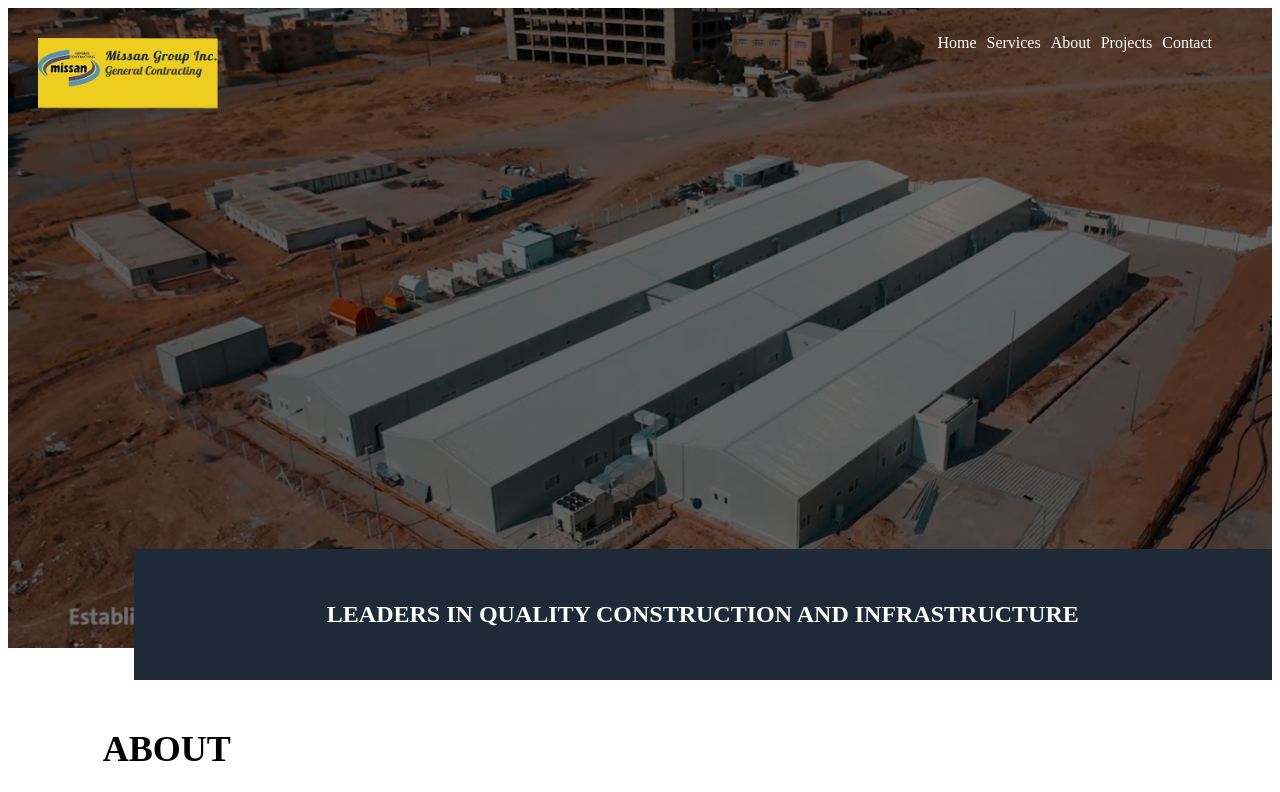
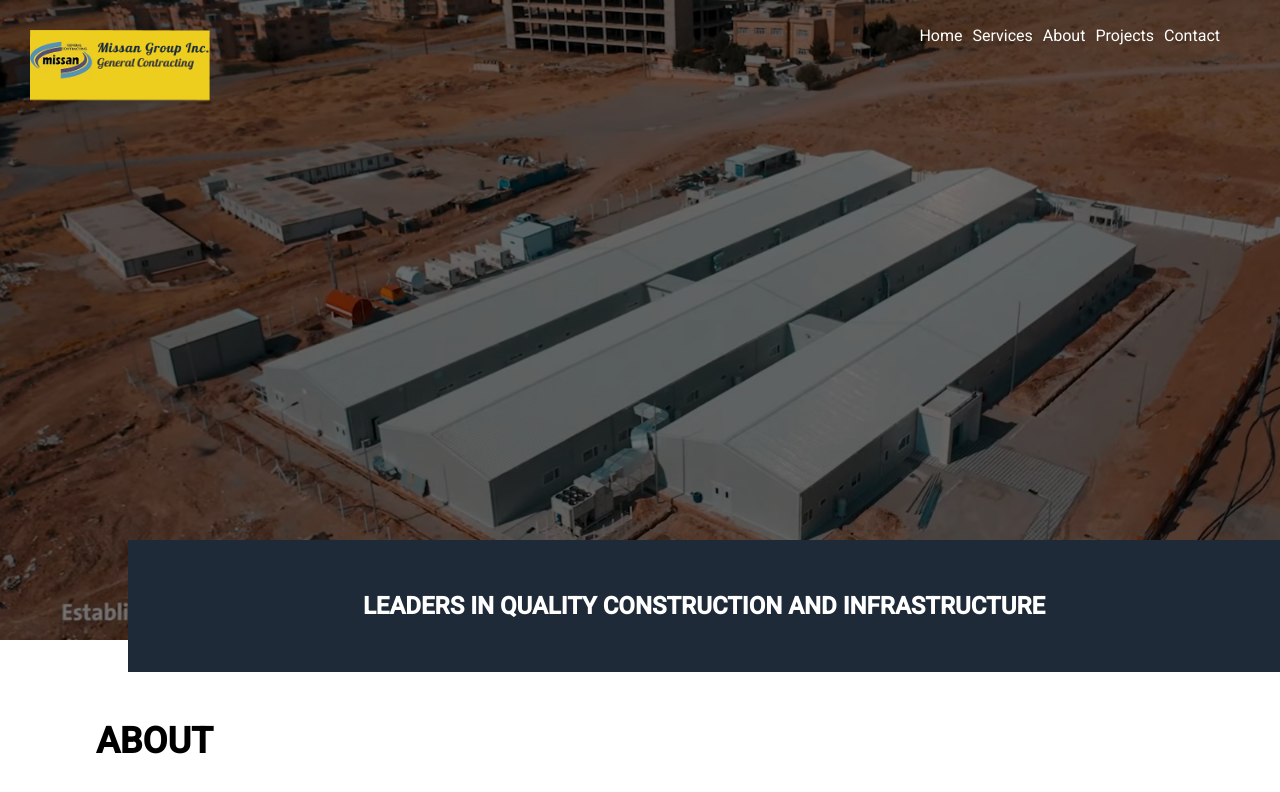
Before and after one commit to Mohamed-Muslemani/MissanTestPages, an Angular app: page /home in a window 1280 px wide. Shown: the top 792 px of the page. Built offline with nearby package versions, Linux system fonts and the light colour scheme.

Commit message:
Nav bar modified

```diff
--- a/angular.json
+++ b/angular.json
@@ -28,6 +28,7 @@
               }
             ],
             "styles": [
+              "@angular/material/prebuilt-themes/azure-blue.css",
               "src/styles.css"
             ],
             "scripts": []
@@ -87,6 +88,7 @@
               }
             ],
             "styles": [
+              "@angular/material/prebuilt-themes/azure-blue.css",
               "src/styles.scss",
               "node_modules/bootstrap/dist/css/bootstrap.min.css"
             ],
--- a/package.json
+++ b/package.json
@@ -11,10 +11,12 @@
   "private": true,
   "dependencies": {
     "@angular/animations": "^19.1.0",
+    "@angular/cdk": "^19.2.7",
     "@angular/common": "^19.1.0",
     "@angular/compiler": "^19.1.0",
     "@angular/core": "^19.1.0",
     "@angular/forms": "^19.1.0",
+    "@angular/material": "^19.2.7",
     "@angular/platform-browser": "^19.1.0",
     "@angular/platform-browser-dynamic": "^19.1.0",
     "@angular/router": "^19.1.0",
--- a/src/app/components/header/header.component.ts
+++ b/src/app/components/header/header.component.ts
@@ -1,9 +1,16 @@
-import { Component } from '@angular/core';
+import {Component, ViewChild} from '@angular/core';
 import {NgOptimizedImage} from '@angular/common';
+import {MatToolbar} from '@angular/material/toolbar';
+import {MatIcon} from '@angular/material/icon';
+import {MatSidenav, MatSidenavContainer} from '@angular/material/sidenav';
 
 @Component({
   selector: 'app-header',
   imports: [
+    MatToolbar,
+    MatIcon,
+    MatSidenavContainer,
+    MatSidenav
   ],
   templateUrl: './header.component.html',
   standalone: true,
@@ -19,4 +26,10 @@ export class HeaderComponent {
     }
   }
 
+  @ViewChild('sidenav') sidenav!: MatSidenav;  // Reference the sidenav
+
+  closeSidenav() {
+    this.sidenav.close(); // Closes the sidebar when called
+  }
+
 }
--- a/src/index.html
+++ b/src/index.html
@@ -6,8 +6,10 @@
   <base href="/">
   <meta name="viewport" content="width=device-width, initial-scale=1">
   <link rel="icon" type="image/x-icon" href="favicon.ico">
+  <link href="https://fonts.googleapis.com/css2?family=Roboto:wght@300;400;500&display=swap" rel="stylesheet">
+  <link href="https://fonts.googleapis.com/icon?family=Material+Icons" rel="stylesheet">
 </head>
-<body>
+<body class="mat-typography">
   <app-root></app-root>
 </body>
 </html>
--- a/src/styles.css
+++ b/src/styles.css
@@ -1 +1,4 @@
 /* You can add global styles to this file, and also import other style files */
+
+html, body { height: 100%; }
+body { margin: 0; font-family: Roboto, "Helvetica Neue", sans-serif; }
```
Also changed, not shown: src/app/components/header/header.component.css (+102 -0 lines), src/app/components/header/header.component.html (+42 -0 lines), 1 other file (tests, documents, lock files or other folders).
